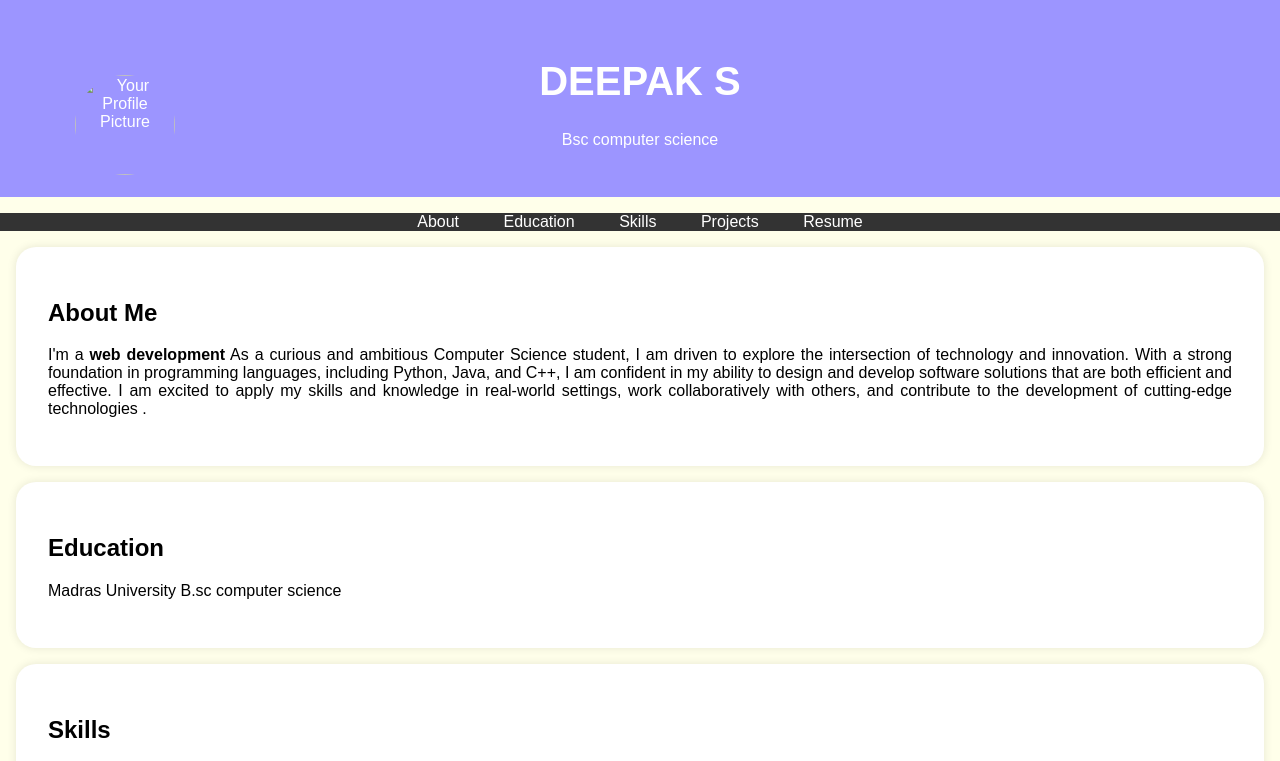
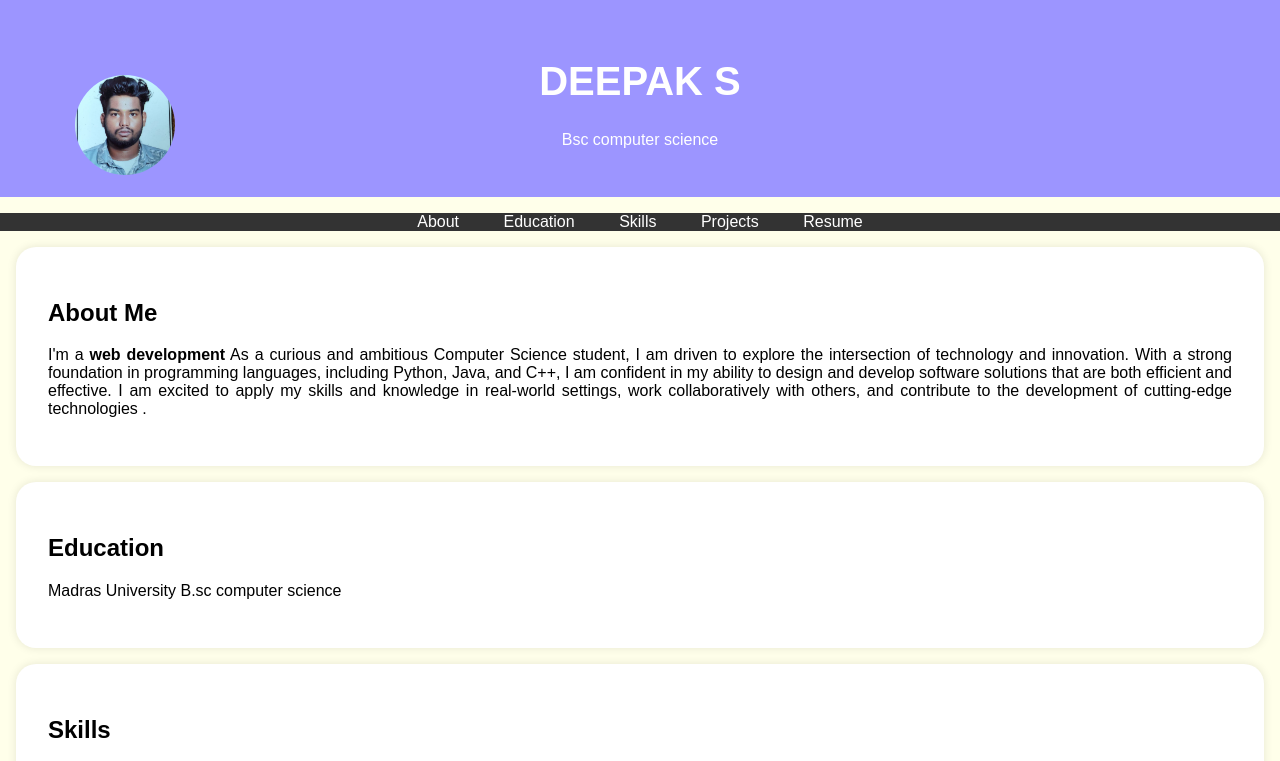
Before and after one commit to deepak182004/Digital-portfolio-, a plain HTML site: page index.html in a window 1280 px wide. Shown: the top 761 px of the page. Drawn offline with Linux system fonts and the light colour scheme.

Commit message:
Update index.html

```diff
--- a/index.html
+++ b/index.html
@@ -95,7 +95,7 @@
     <header>
         <div class="header-content">
             <!-- Add your profile picture here -->
-            <img src="My photos.jpg" alt="Your Profile Picture" class="profile-picture">
+            <img src="My photo.jpg" alt="Your Profile Picture" class="profile-picture">
             <h1>DEEPAK S</h1>
             <p>Bsc computer science </p>
         </div>
```
